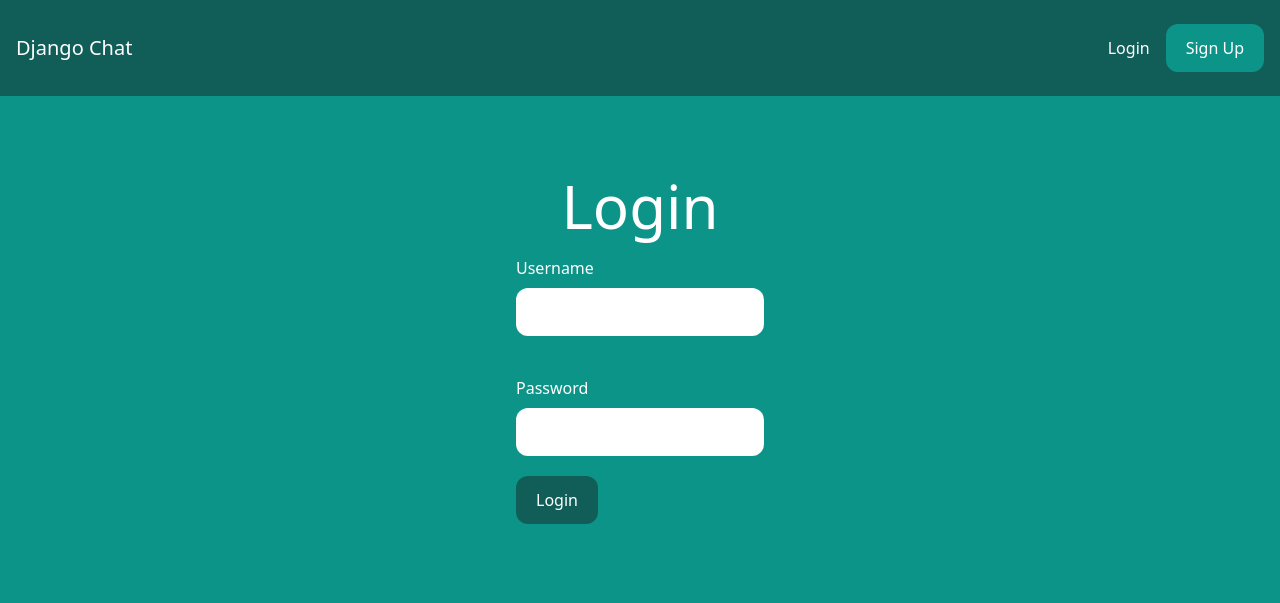
After one commit to kenneths4/django-chat-app, a Django app: page /login/ in a window 1280 px wide. The commit adds this page. Shown: the top 603 px of the page. Run offline with Django 4.2, Linux system fonts and the light colour scheme; some libraries are stand-ins or nearby versions.

Commit message:
finished basic user auth

```diff
--- a/djangochat/core/templates/core/base.html
+++ b/djangochat/core/templates/core/base.html
@@ -18,8 +18,15 @@
         </div>
 
         <div class="flex items-center space-x-4">
-            <a href="/login/" class="text-white hover:text-grey-200">login</a>
-            <a href="/signup/" class="px-5 py-3 rounded-xl text-white bg-teal-600 hover:bg-teal-700">sign up</a>
+            {% if request.user.is_authenticated %}
+                <a href="/rooms/" class="text-white hover:text-grey-200">Rooms</a>
+
+                <a href="/logout/" class="px-5 py-3 rounded-xl text-white bg-teal-600 hover:bg-teal-700">Log out</a>
+            {% else %}
+                <a href="/login/" class="text-white hover:text-grey-200">Login</a>
+                <a href="/signup/" class="px-5 py-3 rounded-xl text-white bg-teal-600 hover:bg-teal-700">Sign Up</a>
+            {% endif %}
+
         </div>
     </nav>
     {% block content %}
--- /dev/null
+++ b/djangochat/core/templates/core/login.html
@@ -0,0 +1,39 @@
+{% extends 'core/base.html' %}
+
+{% block title %} Login | {% endblock %}
+
+{% block content %}
+
+
+<div class="p-10 lg:p-20">
+    <h1 class="text-3xl lg:text-6xl text-white text-center">Login</h1>
+    <form method="post" action="." class="lg:w-1/4 px-4 mx-auto">
+        {% csrf_token %}
+        <div class="mb-5 py-5">
+            <label class="text-white">Username</label>
+            <input type="text" name="username" class="w-full mt-2 px-4 py-3 rounded-xl"></input>
+        </div>
+
+        <div class="mb-5">
+            <label class="text-white">Password</label>
+            <input type="password" name="password" class="w-full mt-2 px-4 py-3 rounded-xl"></input>
+        </div>
+
+
+        {% if form.errors %}
+            {% for field in form %}
+                {% for error in field.errors %}
+                <div class="mb-5 p-4 rounded-xl bg-red-300 text-white">
+                    <p>
+                        {{ error | escape}}
+                    </p>
+                </div>
+                {% endfor %}
+            {% endfor %}
+        {% endif %}
+
+    <button class="px-5 py-3 rounded-xl text-white bg-teal-800 hover:bg-teal-700">Login</button>
+    </form>
+</div>
+
+{% endblock %}
--- a/djangochat/core/urls.py
+++ b/djangochat/core/urls.py
@@ -1,7 +1,11 @@
+from django.contrib.auth import views as auth_views
 from django.urls import path
 from . import views
 
 urlpatterns = [
     path('', views.frontpage, name='frontpage'),
-    path('signup/', views.signup, name='signup')
+    path('signup/', views.signup, name='signup'),
+    path('rooms/', views.rooms, name='rooms'),
+    path('login/', auth_views.LoginView.as_view(template_name= "core/login.html"), name="login"),
+    path('logout/', auth_views.LogoutView.as_view(), name="logout"),
 ]
--- a/djangochat/core/views.py
+++ b/djangochat/core/views.py
@@ -21,3 +21,6 @@ def signup(request):
         form = SignUpForm()
 
     return render(request, "core/signup.html", {"form": form})
+
+def rooms(request):
+    return render(request, "core/rooms.html")
--- a/djangochat/djangochat/settings.py
+++ b/djangochat/djangochat/settings.py
@@ -27,7 +27,9 @@ DEBUG = True
 
 ALLOWED_HOSTS = []
 
-
+LOGOUT_REDIRECT_URL = "/"
+LOGIN_REDIRECT_URL= "/rooms/"
+LOGIN_URL = "/login/"
 # Application definition
 
 INSTALLED_APPS = [
```
Also changed, not shown: djangochat/core/templates/core/rooms.html (added, +20 -0 lines), 1 other file.
